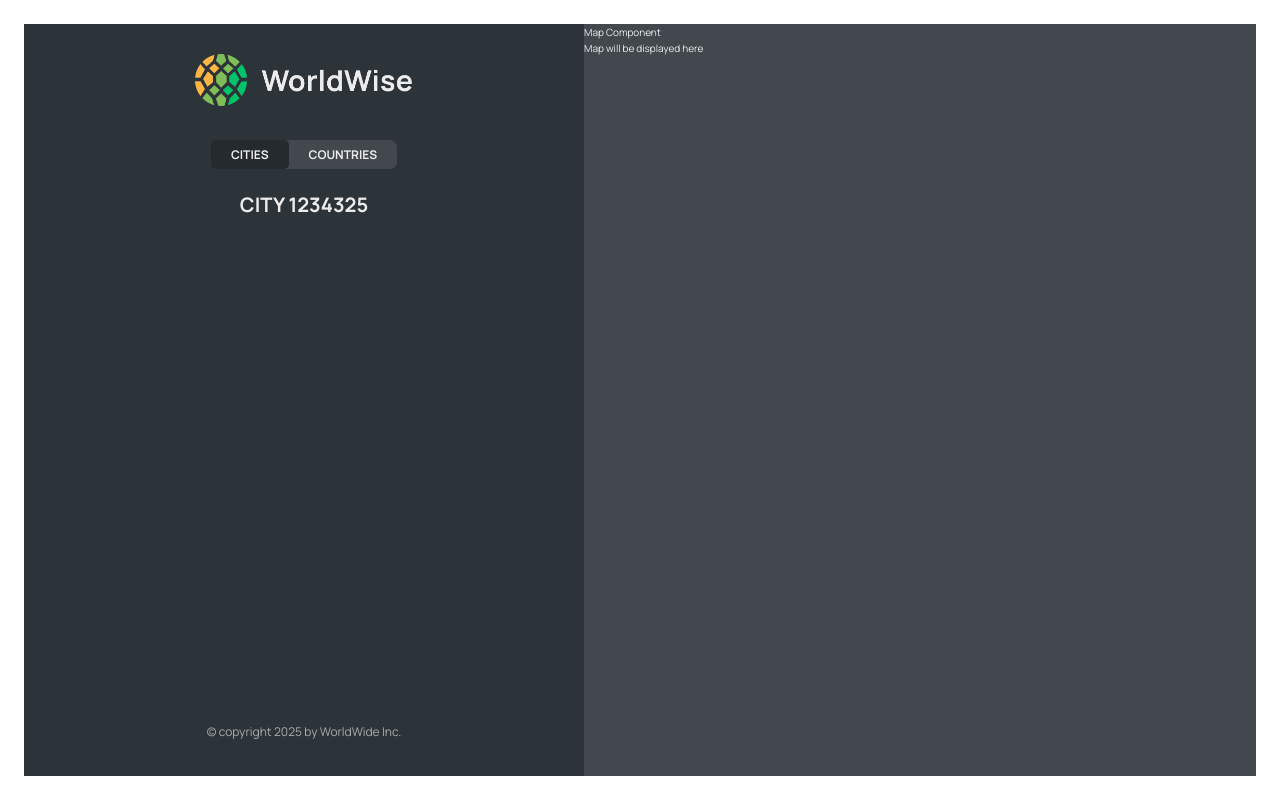
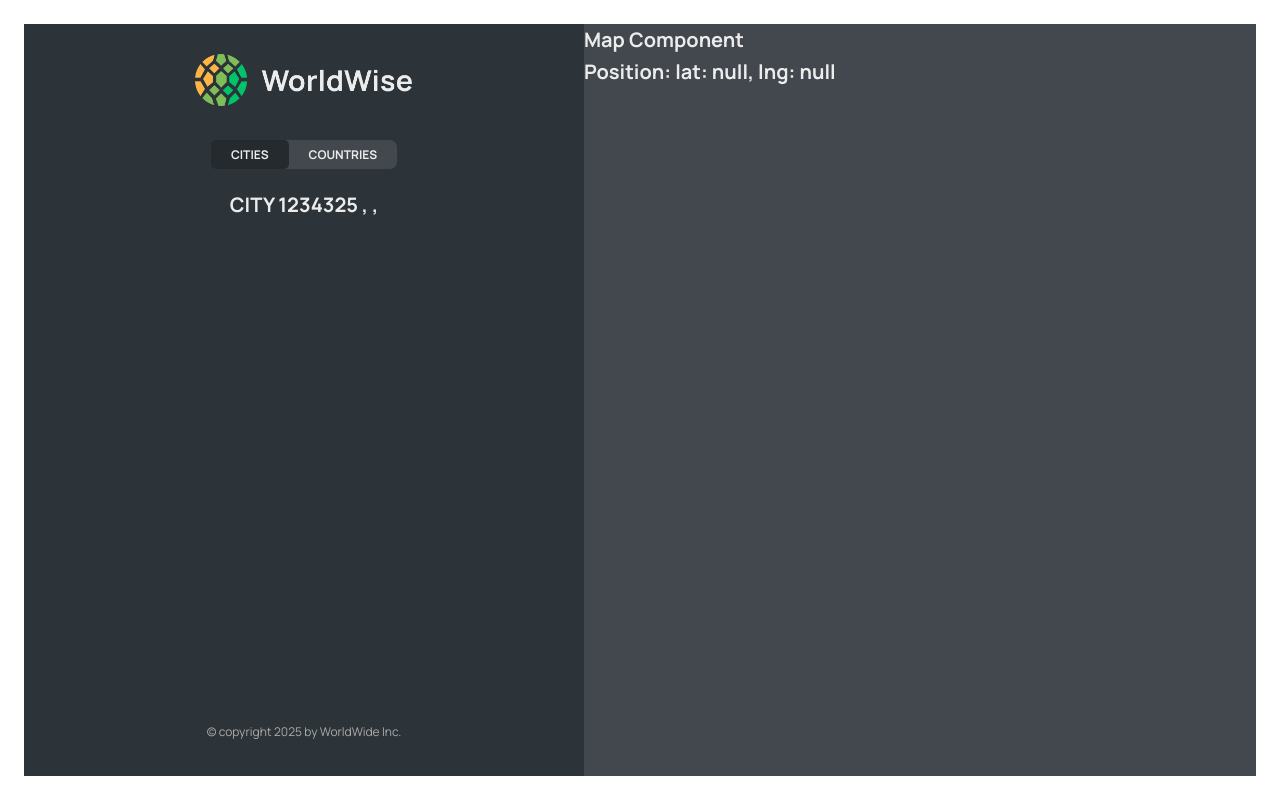
Before and after one commit to maurya-arjun/worldwise, a React (Vite) app: page /app/cities/1234325 in a window 1280 px wide. Built offline with nearby package versions, Linux system fonts and the light colour scheme; data requests are answered from the project's data file.

Commit message:
reading and setting query string

```diff
--- a/src/components/City.jsx
+++ b/src/components/City.jsx
@@ -1,4 +1,4 @@
-import { useParams } from "react-router-dom";
+import { useParams, useSearchParams } from "react-router-dom";
 import styles from "./City.module.css";
 
 const formatDate = (date) =>
@@ -19,12 +19,18 @@ function City() {
   };
 
   const cityId = useParams().id;
-  // console.log(cityId);
+
+  const [searchParams, setSearchParams] = useSearchParams();
+
+  const lat = searchParams.get("lat");
+  const lng = searchParams.get("lng");
 
   const { cityName, emoji, date, notes } = currentCity;
 
   return (
-    <h1>CITY {cityId} </h1>
+    <h1>
+      CITY {cityId} , {lat}, {lng}{" "}
+    </h1>
     // <div className={styles.city}>
     //   <div className={styles.row}>
     //     <h6>City name</h6>
--- a/src/components/CityItem.jsx
+++ b/src/components/CityItem.jsx
@@ -10,11 +10,14 @@ const formatDate = (date) =>
   }).format(new Date(date));
 
 function CityItem({ city }) {
-  const { cityName, emoji, date, id } = city;
+  const { cityName, emoji, date, id, position } = city;
 
   return (
     <li>
-      <Link className={styles.cityItem} to={`${id}`}>
+      <Link
+        className={styles.cityItem}
+        to={`${id}?lat=${position.lat}&lng=${position.lng}`}
+      >
         <span className={styles.emoji}> {emoji} </span>
         <h3 className={styles.name}>{cityName}</h3>
         <time className={styles.date}> {formatDate(date)} </time>
--- a/src/components/Map.jsx
+++ b/src/components/Map.jsx
@@ -1,11 +1,17 @@
 import React from "react";
 import styles from "./Map.module.css";
+import { useSearchParams } from "react-router-dom";
 
 function Map() {
+  const [searchParams, setSearchParams] = useSearchParams();
+  const lat = searchParams.get("lat");
+  const lng = searchParams.get("lng");
+
   return (
     <div className={styles.mapContainer}>
-      Map Component
-      <p>Map will be displayed here</p>
+      <h1>Map Component</h1>
+
+      <h1>Position: {`lat: ${lat}, lng: ${lng}`}</h1>
     </div>
   );
 }
```
